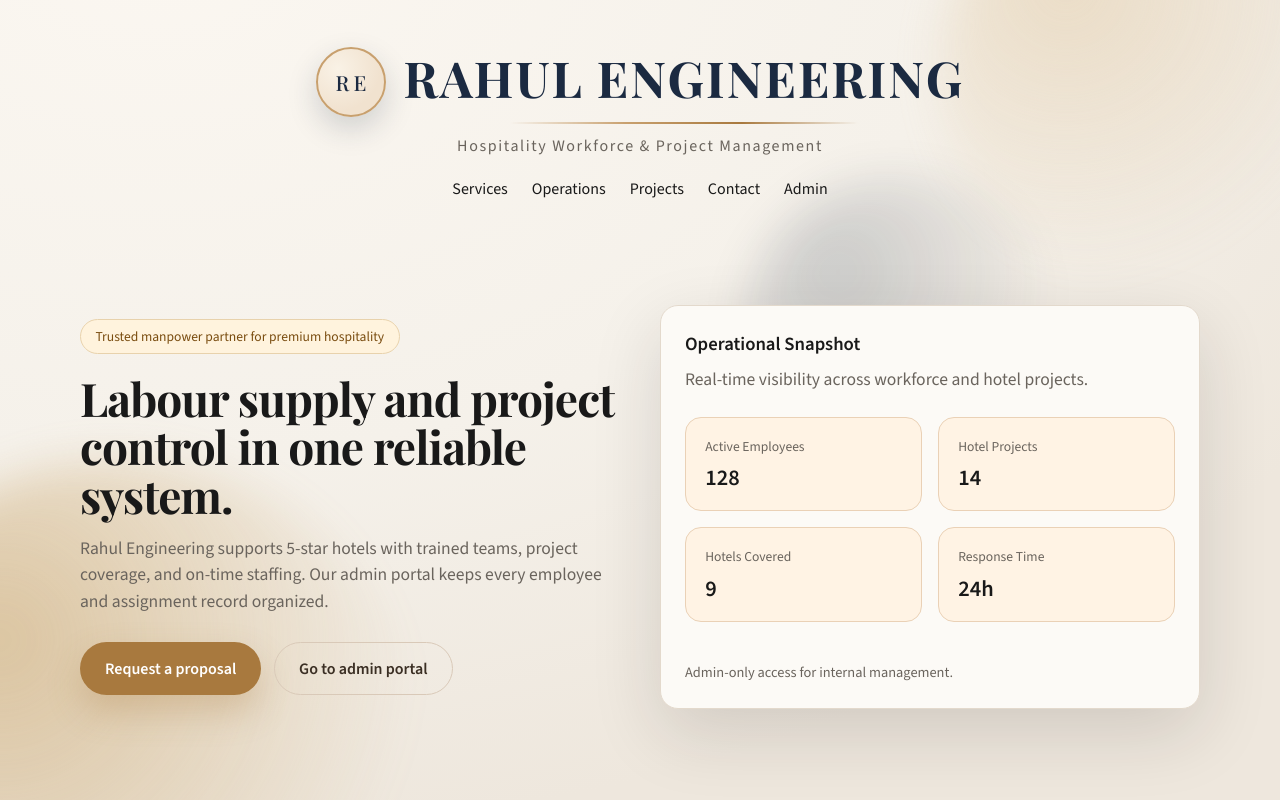
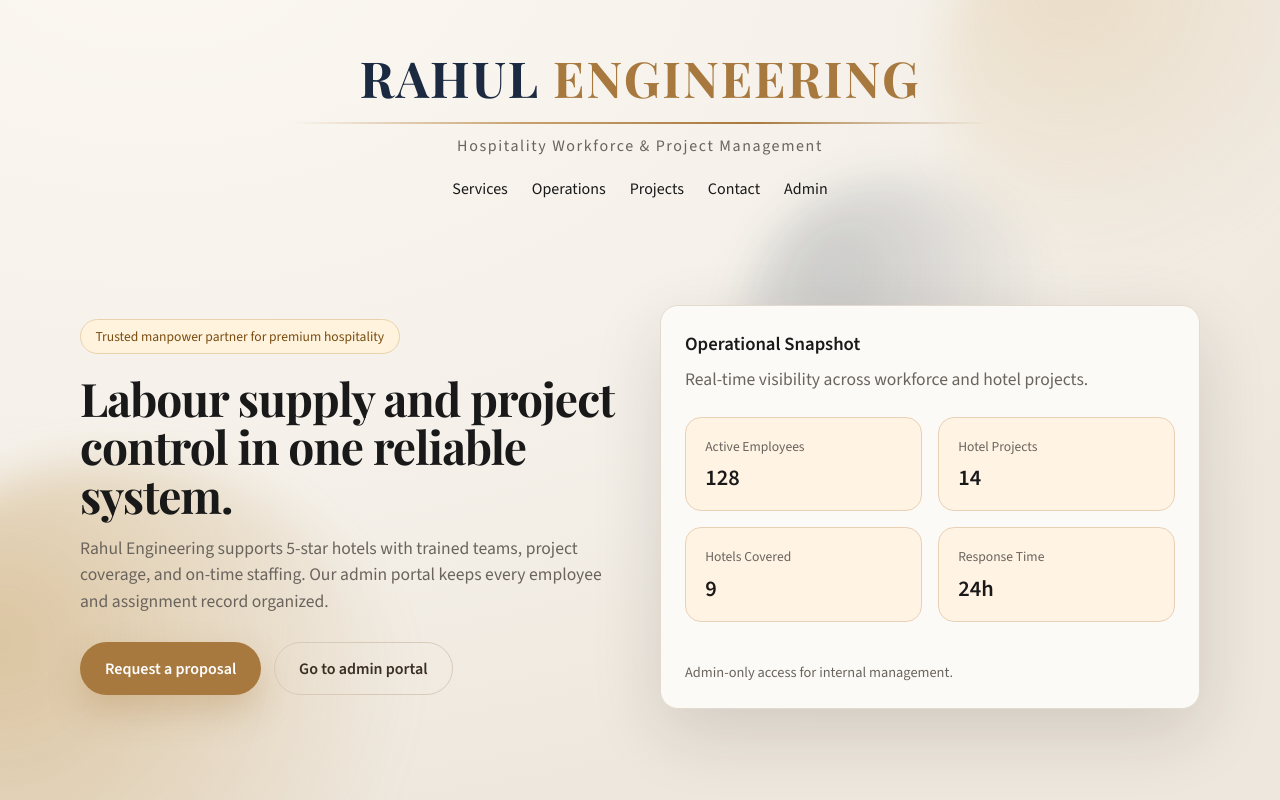
Before and after one commit to rahullpandey/rahul-engineering, a Next.js app: page / in a window 1280 px wide. Shown: the top 800 px of the page. Built offline with nearby package versions, Linux system fonts and the light colour scheme; no server answers; the database is empty.

Commit message:
Apply split-tone wordmark logo

```diff
--- a/app/globals.css
+++ b/app/globals.css
@@ -236,34 +236,16 @@ textarea {
   background: linear-gradient(90deg, var(--accent), transparent);
 }
 
-.logo-lockup {
-  display: inline-flex;
-  align-items: center;
-  gap: 1.1rem;
-  justify-content: center;
+.logo-wordmark {
+  color: #1b2a41;
 }
 
-.logo-seal {
-  width: 70px;
-  height: 70px;
-  border-radius: 999px;
-  border: 2px solid #c8a06e;
-  display: grid;
-  place-items: center;
-  background: radial-gradient(circle at 30% 30%, #f9f2e6, #f1e2cf 65%);
-  box-shadow: 0 12px 30px rgba(27, 42, 65, 0.18);
+.logo-split .logo-primary {
+  color: #1b2a41;
 }
 
-.logo-seal span {
-  font-family: "Playfair Display", "Times New Roman", serif;
-  font-size: 1.3rem;
-  color: #1b2a41;
-  letter-spacing: 0.2em;
-  padding-left: 0.2em;
-}
-
-.logo-wordmark {
-  color: #1b2a41;
+.logo-split .logo-accent {
+  color: #a8793e;
 }
 
 .logo-shimmer::after {
--- a/app/page.js
+++ b/app/page.js
@@ -25,13 +25,8 @@ export default async function HomePage({ searchParams }) {
     <main>
       <header className="container" style={{ paddingTop: "2.5rem", paddingBottom: "1.5rem" }}>
         <div style={{ textAlign: "center" }}>
-          <div className="logo-lockup">
-            <div className="logo-seal" aria-hidden>
-              <span>RE</span>
-            </div>
-            <div>
           <div
-                className="logo-wordmark"
+            className="logo-wordmark logo-split"
             style={{
               fontWeight: 700,
               fontSize: "3.1rem",
@@ -40,11 +35,10 @@ export default async function HomePage({ searchParams }) {
               fontFamily: "\"Playfair Display\", \"Times New Roman\", serif"
             }}
           >
-                Rahul Engineering
+            <span className="logo-primary">Rahul</span>{" "}
+            <span className="logo-accent">Engineering</span>
           </div>
           <span className="logo-underline" />
-            </div>
-          </div>
           <div style={{ color: "var(--muted)", marginTop: "0.6rem", letterSpacing: "0.1em" }}>
             Hospitality Workforce & Project Management
           </div>
```
Lines whose indentation alone changed are shown as unchanged.
